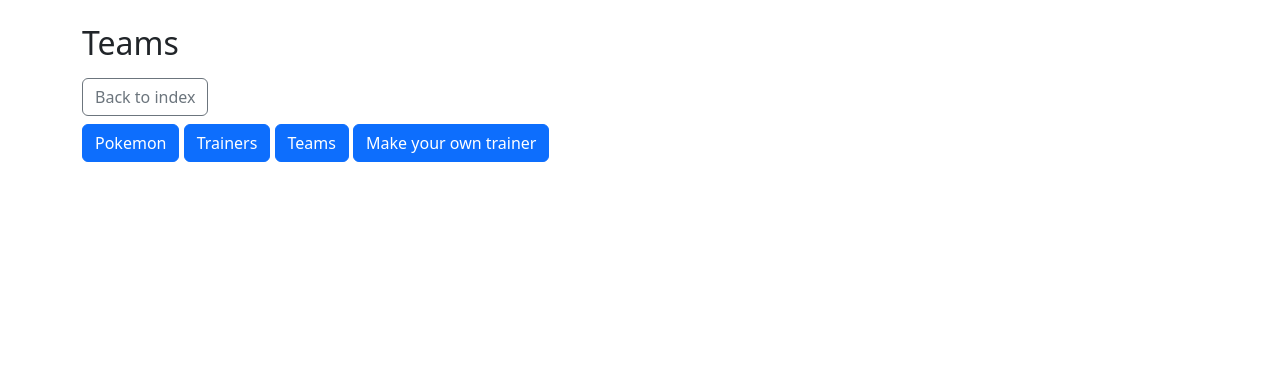
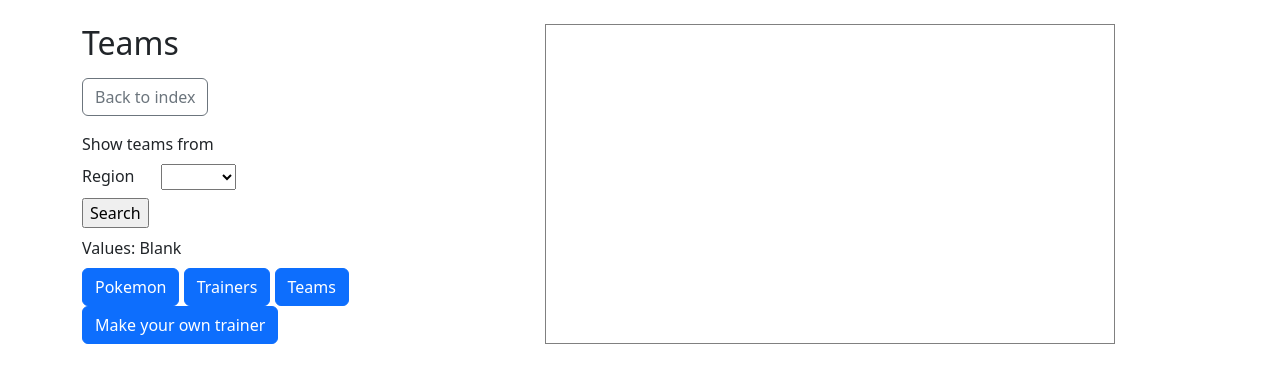
Before and after one commit to jcao329/Databases-Final-Project, a Flask app: page /teams in a window 1280 px wide. Shown: the top 383 px of the page. Run offline with Flask 3, Linux system fonts and the light colour scheme; data that the repository does not hold is empty.

Commit message:
Add pokemon field and start teams

```diff
--- a/app.py
+++ b/app.py
@@ -1,5 +1,5 @@
 from flask import Flask, render_template, request
-from wtforms import Form, SelectField, StringField, SubmitField
+from wtforms import Form, SelectField, StringField, SubmitField, BooleanField
 from wtforms.validators import DataRequired
 from load_data import POKEMON, MOVES, ABILITIES, TYPES, REGIONS, TEAMS, TRAINERS
 import pandas as pd
@@ -12,7 +12,9 @@ class MovesForm(Form):
     for move in MOVES:
         moves.append((move, move))
     moves = SelectField('Moves', choices=moves)
-    submit = SubmitField('Go')
+
+class LegendaryForm(Form):
+    legendary = BooleanField('Legendary')
 
 class AbilitiesForm(Form):
     abilities = [('Blank', '')]
@@ -32,6 +34,11 @@ class RegionsForm(Form):
         regs.append((r, r))
     regions = SelectField('Regions', choices=regs)
 
+class TeamsForm(Form):
+    teams = [('Blank', '')]
+    for t in TEAMS:
+        teams.append((t, t))
+    teams = SelectField('Teams', choices=teams)
 
 class PokemonsForm(Form):
     pmons = [('Blank', '')]
@@ -68,17 +75,20 @@ def pokemon():
     abilities = AbilitiesForm(request.form)
     types1 = TypesForm(request.form)
     regions = RegionsForm(request.form)
+    legendaryfm = LegendaryForm(request.form)
 
-    move = 'no move'
-    ability = 'no ability'
-    type1 = 'no type1'
-    region = 'no region'
+    move = 'Blank'
+    ability = 'Blank'
+    type1 = 'Blank'
+    region = 'Blank'
+    legendary = False
 
 
-    df = pd.read_csv('data/pokemon.csv')
+    df = pd.read_csv('data/pokemon.csv')[["pokemon_name", "is_legendary", "type1", "type2"]]
 
     if request.method == 'POST':
         move = moves.moves.data
+        legendary = legendaryfm.legendary.data
         ability = abilities.abilities.data
         type1 = types1.types.data
         region = regions.regions.data
@@ -86,11 +96,12 @@ def pokemon():
 
         if all(x == 'Blank' for x in [move, ability, type1, region]):
                     render_template('pokemon.html', moves=moves, abilities=abilities, types1=types1, regions=regions,
-                           ability=ability, type1=type1, region=region, move=move, tables=[df.to_html(header="true")])
+                           ability=ability, type1=type1, region=region, move=move, legendary=legendary, legendaryfm=legendaryfm,
+                           tables=[df.to_html(header="true", border=2, justify="center")])
 
         try:
             with connection.cursor() as cursor:
-                sql = """SELECT DISTINCT p.pokemon_name, r.region_name, p.is_legendary, p.type1 \
+                sql = """SELECT DISTINCT p.pokemon_name, r.region_name, p.is_legendary, p.type1, p.type2 \
                         FROM pokemon p \
                         JOIN pokemon_moves pm ON p.pokemon_id = pm.pokemon_id \
                         JOIN moves m ON m.move_id = pm.move_id\
@@ -111,6 +122,8 @@ def pokemon():
                 if region != 'Blank':
                     sql += " AND r.region_name = %s"
                     params.append(region)
+                if legendary:
+                    sql += " AND p.is_legendary = 1"
 
                 cursor.execute(sql, params)
                 results = cursor.fetchall()
@@ -118,8 +131,9 @@ def pokemon():
         finally:
             connection.close()
 
-    return render_template('pokemon.html', moves=moves, abilities=abilities, types1=types1, regions=regions,
-                           ability=ability, type1=type1, region=region, move=move, tables=[df.to_html(header="true")])
+    df = style_df(df)
+    return render_template('pokemon.html', moves=moves, abilities=abilities, types1=types1, regions=regions, legendaryfm=legendaryfm,
+                           ability=ability, type1=type1, region=region, move=move, legendary=legendary, tables=[df.to_html(header="true", border=2, justify="center")])
 
 @app.route("/newtrainer", methods=['GET', 'POST'])
 def newtrainer():
@@ -197,9 +211,48 @@ def trainers():
     styled_df = style_df(df)
     return render_template('trainers.html', pokemons=pokemons, pokemon=pokemon, tables=[styled_df.to_html(header="true", border=2, justify="center")])
 
-@app.route("/teams")
+@app.route("/teams", methods=["GET", "POST"])
 def teams():
-    return render_template('teams.html')
+    teams = TeamsForm(request.form)
+    regions = RegionsForm(request.form)
+
+    team = 'Blank'
+    region = 'Blank'
+
+    # fetch default table
+    connection = get_pymysql_connection()
+    with connection.cursor() as cursor: # https://pymysql.readthedocs.io/en/latest/user/examples.html
+        sql = """
+        SELECT t.team_id, t.team_name, r.region_name
+        FROM teams as t
+        JOIN regions as r ON t.region_id = r.region_id
+        """
+        cursor.execute(sql)
+        results = cursor.fetchall()
+        df = pd.DataFrame(results)
+    connection.close()
+
+    if request.method == 'POST':
+        region = regions.regions.data
+        connection = get_pymysql_connection()
+
+        if region != "Blank":
+            try:
+                with connection.cursor() as cursor: # https://pymysql.readthedocs.io/en/latest/user/examples.html
+                    sql = """
+                    SELECT t.team_id, t.team_name, r.region_name
+                    FROM teams as t
+                    JOIN regions as r ON t.region_id = r.region_id
+                    WHERE r.region_name = %s
+                    """
+                    cursor.execute(sql, (region,))
+                    results = cursor.fetchall()
+                    df = pd.DataFrame(results)
+            finally:
+                connection.close()
+
+    df = style_df(df)
+    return render_template('teams.html', regions=regions, region=region, tables=[df.to_html(header="true", border=2, justify="center")])
 
 if __name__ == '__main__':
     app.run(debug=True)
--- a/templates/index.html
+++ b/templates/index.html
@@ -13,9 +13,9 @@
     <p>
         Welcome to the Pokemon database! Here, you can run different queries on data about
         Pokemon, Pokemon trainers, and Pokemon teams from across the various games
-        to learn more about how various Pokemon, trainers, or teams might perform
-        in battle against each other. You can also create your own trainer and team
-        and add it to the database. Navigate to one of the pages below to get started.
+        to learn more about the battle statistics of various Pokemon, trainers, and teams.
+        You can also create your own trainer and team and add it to the database.
+        Navigate to one of the pages below to get started.
     </p>
     <div class="links">
         <a href="/pokemon" class="btn btn-primary">Pokemon</a>
--- a/templates/teams.html
+++ b/templates/teams.html
@@ -9,8 +9,28 @@
 </head>
 <body>
     <div class="container text-align-center my-4">
+        <div class="row">
+            <div class="col-5">
                 <h2>Teams</h2>
                 <a href="/"  class="btn btn-outline-secondary my-2">Back to index</a>
+
+                <div class="py-2">
+                    Show teams from
+                    <form action="" method="POST" name="Moves" class="py-2">
+                        <div class="row mb-2">
+                            <div class="col-sm-2">
+                                Region
+                            </div>
+                            <div class="col-sm-2">
+                            {{regions.regions()}}
+                            </div>
+                        </div>
+                        <input type="submit" value="Search">
+                    </form>
+                    Values: {{region}}
+                </div>
+
+
                 <div class="links">
                     <a href="/pokemon" class="btn btn-primary">Pokemon</a>
                     <a href="/trainers" class="btn btn-primary">Trainers</a>
@@ -18,6 +38,15 @@
                     <a href="/newtrainer" class="btn btn-primary">Make your own trainer</a>
                 </div>
             </div>
+
+            <div class="col-6" style="max-height: 600px; overflow-y: auto; border: 1px solid grey; padding: 15px;">
+                {% for table in tables %}
+                    {{ table|safe }}
+                {% endfor %}
+            </div>
+        </div>
+    </div>
+
     <script src="https://cdn.jsdelivr.net/npm/bootstrap@5.3.6/dist/js/bootstrap.bundle.min.js" integrity="sha384-j1CDi7MgGQ12Z7Qab0qlWQ/Qqz24Gc6BM0thvEMVjHnfYGF0rmFCozFSxQBxwHKO" crossorigin="anonymous"></script>
 </body>
 </html>
```
Also changed, not shown: templates/pokemon.html (+10 -2 lines). Lines whose indentation alone changed are shown as unchanged.
